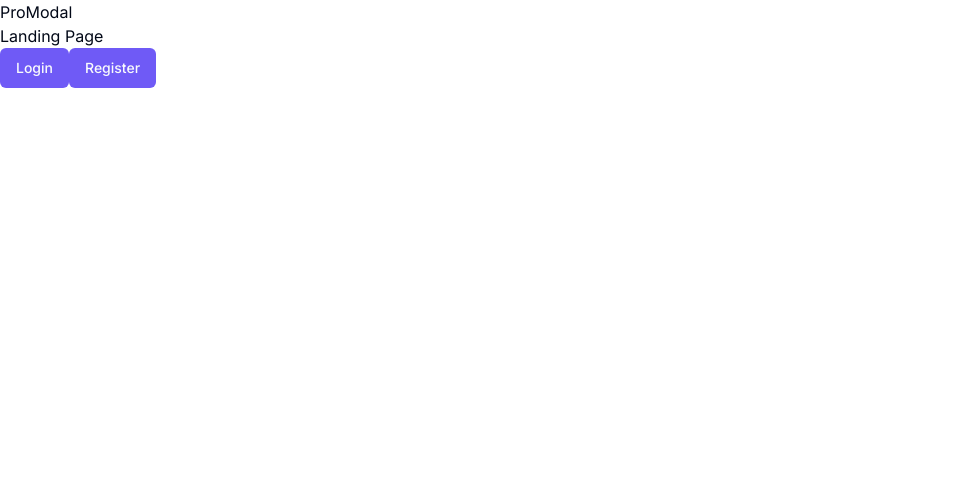
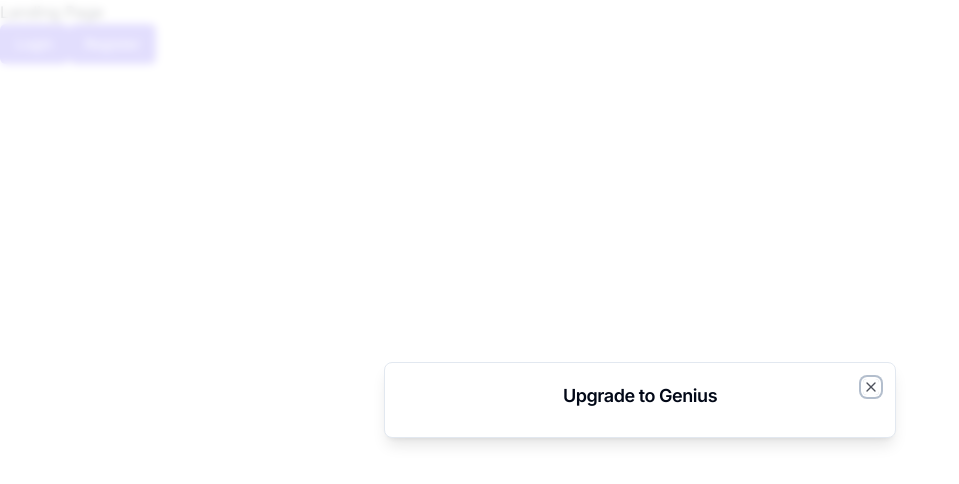
Before and after one commit to JPy-UwU/Genius, a Next.js app: page / in a window 1280 px wide. Shown: the top 484 px of the page, without its empty margins (0-959 px from the left). Built offline with nearby package versions, Linux system fonts and the light colour scheme.

Commit message:
created a basic modal dialog

```diff
--- a/components/pro-modal.tsx
+++ b/components/pro-modal.tsx
@@ -1,8 +1,18 @@
 "use client";
+
+import { Dialog, DialogContent, DialogHeader, DialogTitle } from "@/components/ui/dialog";
 
 const ProModal = () => {
   return (
-    <div>ProModal</div>
+    <Dialog open>
+      <DialogContent>
+        <DialogHeader>
+          <DialogTitle className="flex justify-center items-center flex-col gap-y-4 pb-2">
+            Upgrade to Genius
+          </DialogTitle>
+        </DialogHeader>
+      </DialogContent>
+    </Dialog>
   )
 }
 
```
